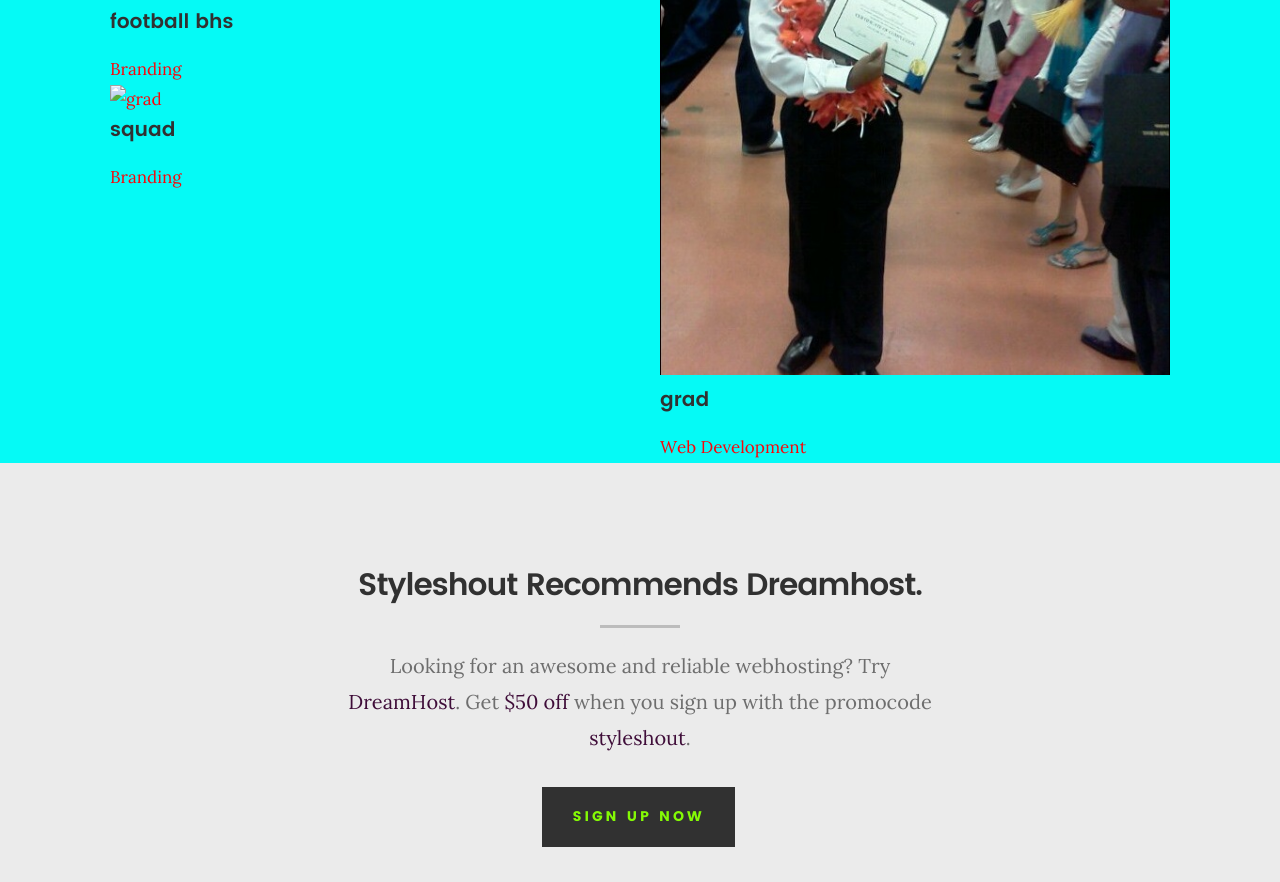
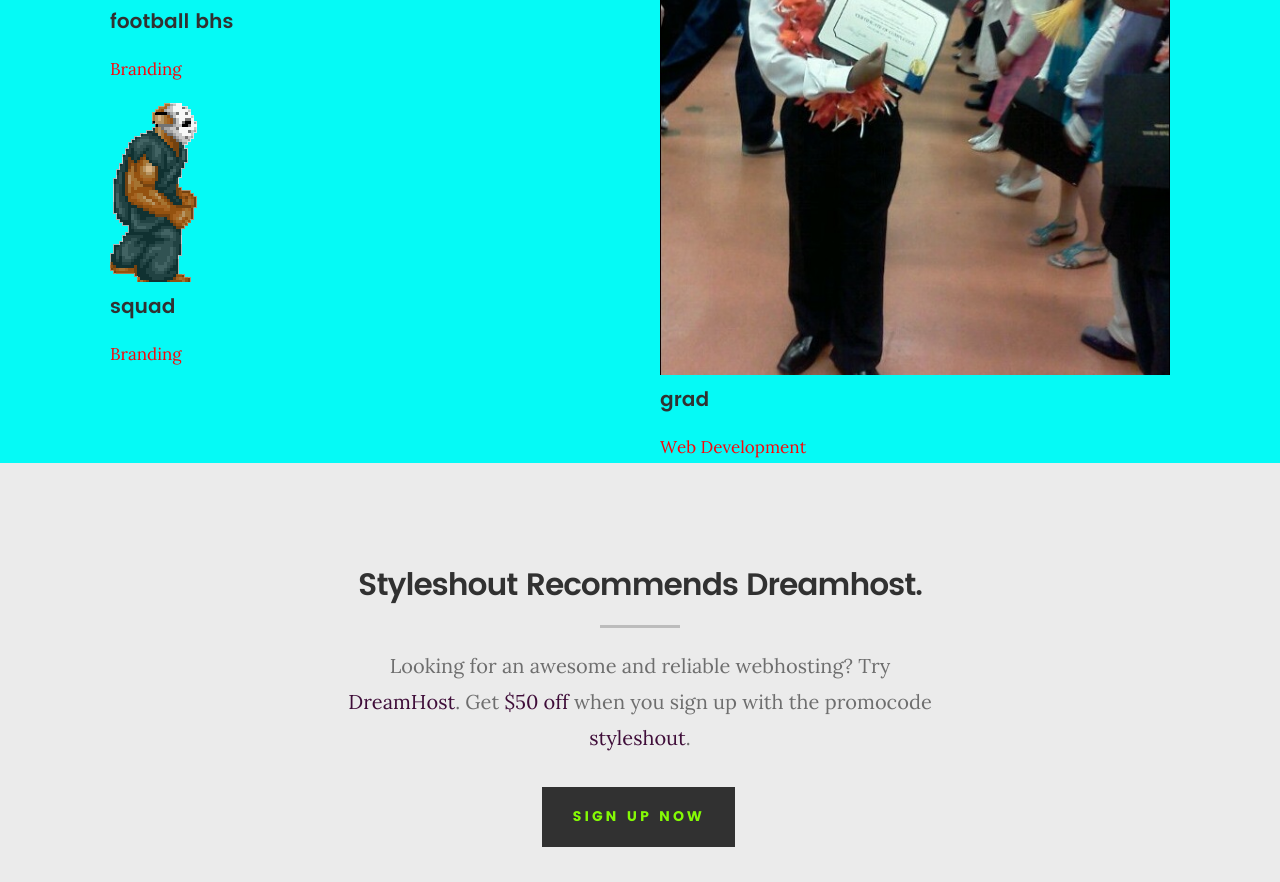
Before and after one commit to geneflocka/online-site, a plain HTML site: page index.html in a window 1280 px wide. Shown: the part 4176-5058 px from the top of the page. Drawn offline with Linux system fonts and the light colour scheme; files whose address does not match are found by name.

Commit message:
Update index.html
h

```diff
--- a/index.html
+++ b/index.html
@@ -463,7 +463,7 @@
 
 	            <div class="bgrid folio-item">
 	               <div class="item-wrap">
-	               	<img src="/images/fight gif.gif" alt="grad">
+	               	<img src="/images/fight.gif" alt="grad">
 	                  <a href="#modal-06" class="overlay">
 	                     <div class="folio-item-table">
 	                     	<div class="folio-item-cell">
```
